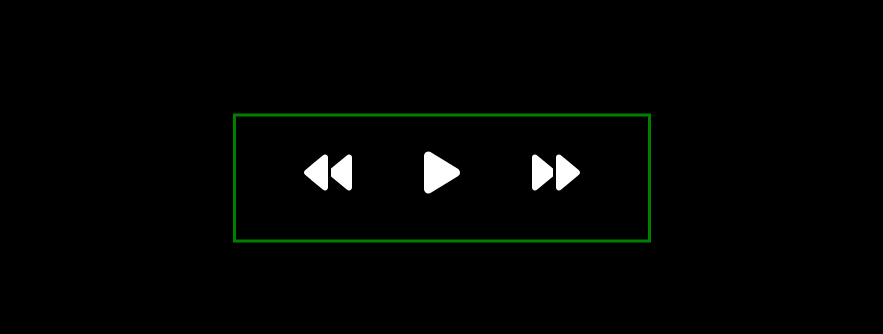
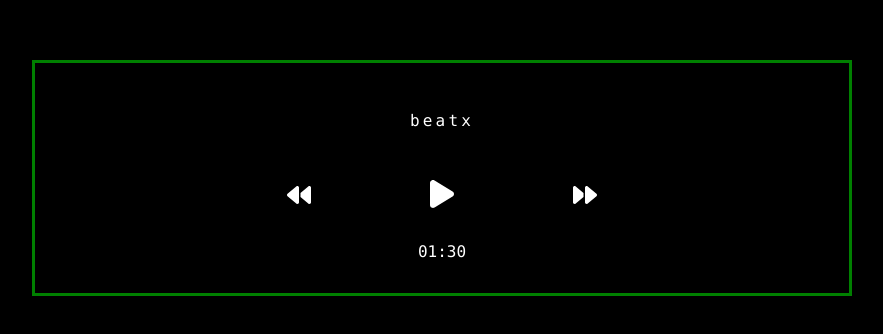
Before and after one commit to tcjcodes/beatx, a Gatsby site: page / in a window 1280 px wide. Shown: the part 222-556 px from the top of the page, without its empty margins (198-1081 px from the left). Built offline with nearby package versions, Linux system fonts and the light colour scheme; Gatsby itself is replaced by a stand-in of ours.

Commit message:
style: more player styling

```diff
--- a/gatsby-config.js
+++ b/gatsby-config.js
@@ -4,7 +4,7 @@
 module.exports = {
   siteMetadata: {
     title: `beatx`,
-    siteUrl: `https://www.yourdomain.tld`,
+    siteUrl: `TODO`,
   },
   plugins: [
     // "gatsby-plugin-google-gtag",
@@ -12,7 +12,7 @@ module.exports = {
     {
       resolve: 'gatsby-plugin-manifest',
       options: {
-        "icon": "src/images/playblk.png",
+        'icon': 'src/images/playblk.png',
       },
     },
     'gatsby-plugin-styled-components',
--- a/src/components/MusicPlayer.jsx
+++ b/src/components/MusicPlayer.jsx
@@ -7,21 +7,52 @@ import FastForwardIcon from './icons/FastForwardIcon';
 
 // const SOUNDCLOUD_URL = ['https://soundcloud.com/gunna/sets/wunna?utm_source=clipboard&utm_medium=text&utm_campaign=social_sharing'];
 
-const Icon = styled.span`
-  font-size: 48px;
+const PlayerContainer = styled.div`
+  position: absolute;
+  top: 50%;
+  left: 50%;
+  transform: translate(-50%, -50%);
+  border: 3px solid green;
+  padding: 2em;
+  text-align: center;
+  width: 750px;
+`;
+const Icon = styled.div`
+  font-size: 32px;
   padding: 0.75em;
   color: white;
 `;
+const Title = styled.p`
+  //font-weight: bold;
+  letter-spacing: 0.2em;
+  margin-bottom: 24px;
+`;
+const Controls = styled.div`
+  display: flex;
+  justify-content: space-evenly;
+  align-items: center;
+  width: 500px;
+  margin: 0 auto;
+`;
 
-const MusicPlayer = () => <div>
-  {/*/*<ReactPlayer url={SOUNDCLOUD_URL}/>*/}
-  <Icon><RewindIcon/></Icon>
-  <Icon>
-    <PlayIcon/>
-  </Icon>
-  <Icon><FastForwardIcon/></Icon>
+const Seeker = styled.span``;
+const MusicPlayer = () => (
+    <PlayerContainer>
+      <Title>beatx</Title>
 
-</div>;
+      <Controls>
+
+        {/*/*<ReactPlayer url={SOUNDCLOUD_URL}/>*/}
+        <Icon style={{fontSize: '24px'}}><RewindIcon/></Icon>
+        <Icon>
+          <PlayIcon/>
+        </Icon>
+        <Icon style={{fontSize: '24px'}}><FastForwardIcon/></Icon>
+      </Controls>
+
+      <Seeker>01:30</Seeker>
+    </PlayerContainer>
+);
 
 export default MusicPlayer;
 
--- a/src/pages/index.jsx
+++ b/src/pages/index.jsx
@@ -1,25 +1,11 @@
 import React from 'react';
-import styled from 'styled-components';
 import Layout from '../components/layout';
 import MusicPlayer from '../components/MusicPlayer';
-
-const PlayerContainer = styled.div`
-  position: absolute;
-  top: 50%;
-  left: 50%;
-  transform: translate(-50%, -50%);
-  border: 3px solid green;
-  padding: 2em;
-  text-align: center;
-  //width: 300px;
-`;
 
 const IndexPage = () => {
   return (<Layout>
     <div className="container">
-      <PlayerContainer>
-        <MusicPlayer/>
-      </PlayerContainer>
+      <MusicPlayer/>
     </div>
   </Layout>)
 }
```
Also changed, not shown: src/components/Layout.jsx (renamed from src/components/layout.js).
